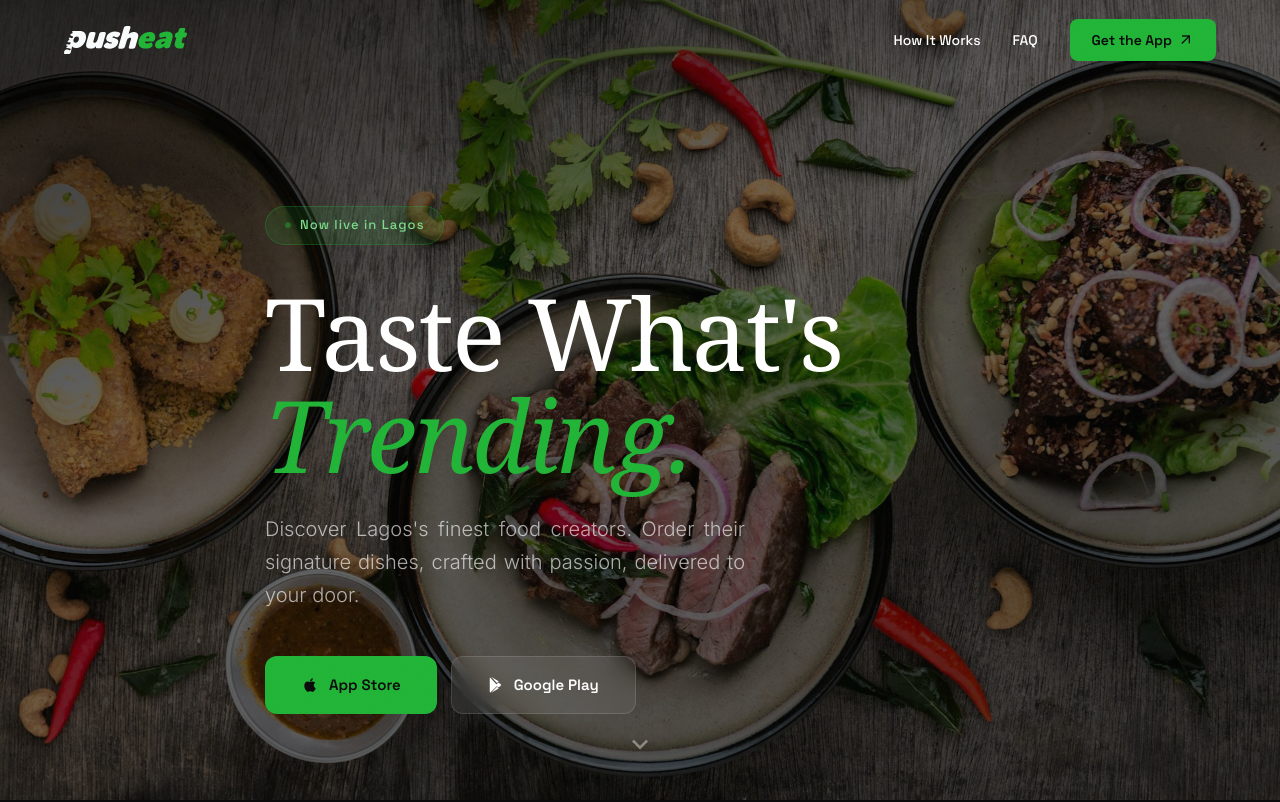
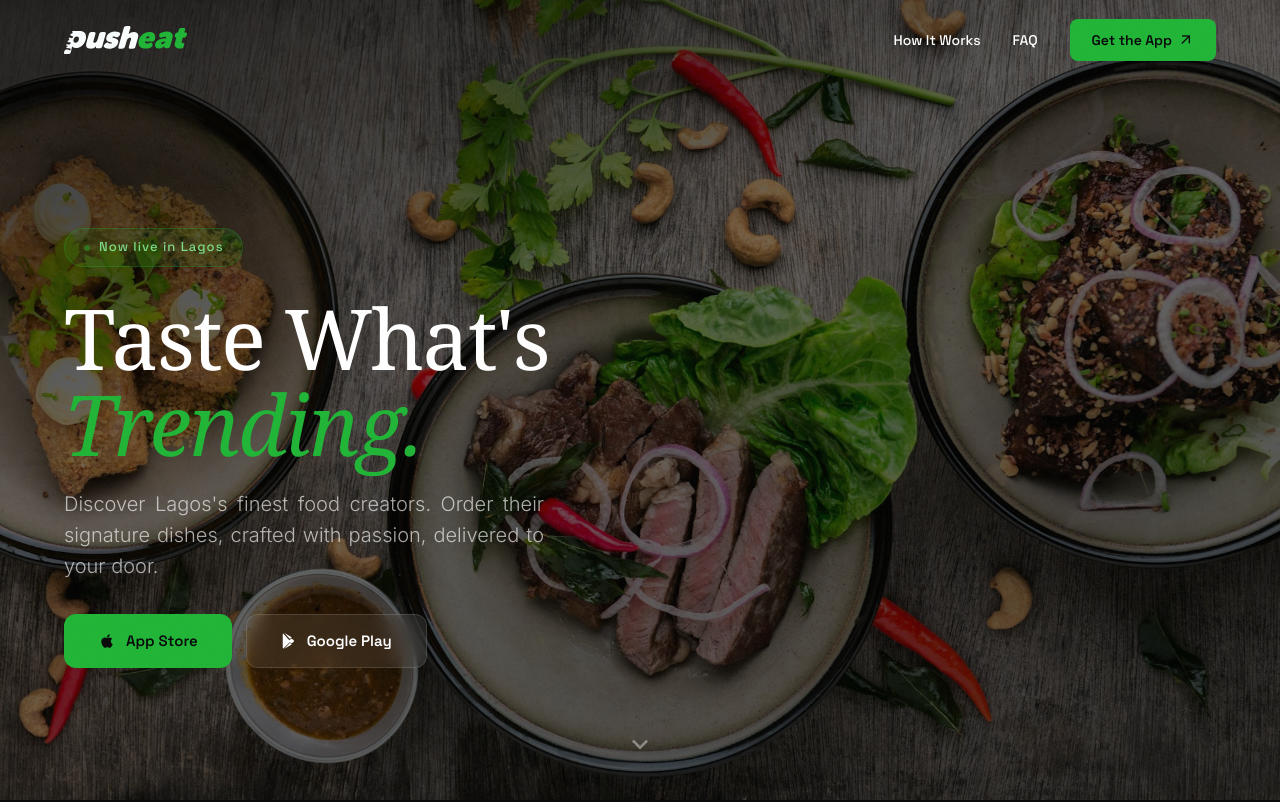
Before and after one commit to Push-Eat/Push-Eat-Landing-Page, a React (Create React App) app in the folder Push-Eat-Landing-Page/: page / in a window 1280 px wide. Shown: the top 802 px of the page. Built offline with nearby package versions, Linux system fonts and the light colour scheme; no server answers; a web font is replaced by a local one.

Commit message:
Match hero CTA sizing/positioning to preview across viewports

```diff
--- a/Push-Eat-Landing-Page/src/components/sections/HeroSection.js
+++ b/Push-Eat-Landing-Page/src/components/sections/HeroSection.js
@@ -16,7 +16,7 @@ const HeroSection = () => {
                 </p>
                 <div className={styles.heroBtns}>
                     <a
-                        href="https://apps.apple.com/ng/app/pusheat/id6749077010"
+                        href="https://apps.apple.com/app/pusheat/id6749077010"
                         target="_blank"
                         rel="noopener noreferrer"
                         className={styles.btnP}
@@ -27,7 +27,7 @@ const HeroSection = () => {
                         App Store
                     </a>
                     <a
-                        href="https://play.google.com/store/apps/details?id=ng.pushEats&pli=1"
+                        href="https://play.google.com/store/apps/details?id=ng.pushEats"
                         target="_blank"
                         rel="noopener noreferrer"
                         className={styles.btnG}
--- a/Push-Eat-Landing-Page/src/components/sections/HeroSection.module.css
+++ b/Push-Eat-Landing-Page/src/components/sections/HeroSection.module.css
@@ -1,6 +1,7 @@
 .hero {
     position: relative;
     width: 100%;
+    min-height: 100svh;
     min-height: 100vh;
     display: flex;
     align-items: center;
@@ -28,6 +29,7 @@
 .heroCt {
     position: relative;
     z-index: 2;
+    width: 100%;
     max-width: 1300px;
     margin: 0 auto;
     padding: 0 clamp(24px, 5vw, 80px);
@@ -107,7 +109,6 @@
 .btnP {
     display: inline-flex;
     align-items: center;
-    justify-content: flex-start;
     gap: 10px;
     padding: 16px 36px;
     background: var(--green);
@@ -130,7 +131,6 @@
 .btnG {
     display: inline-flex;
     align-items: center;
-    justify-content: flex-start;
     gap: 10px;
     padding: 16px 36px;
     background: rgba(255, 255, 255, 0.08);
@@ -195,3 +195,28 @@
         justify-content: center;
     }
 }
+
+@media (max-height: 820px) and (min-width: 769px) {
+    .heroCt {
+        padding-top: 96px;
+    }
+
+    .heroEye {
+        margin-bottom: 28px;
+    }
+
+    .hero h1 {
+        font-size: clamp(42px, 7vw, 84px);
+        margin-bottom: 22px;
+    }
+
+    .heroSub {
+        line-height: 1.55;
+        margin-bottom: 32px;
+    }
+
+    .btnP,
+    .btnG {
+        padding: 14px 34px;
+    }
+}
```
